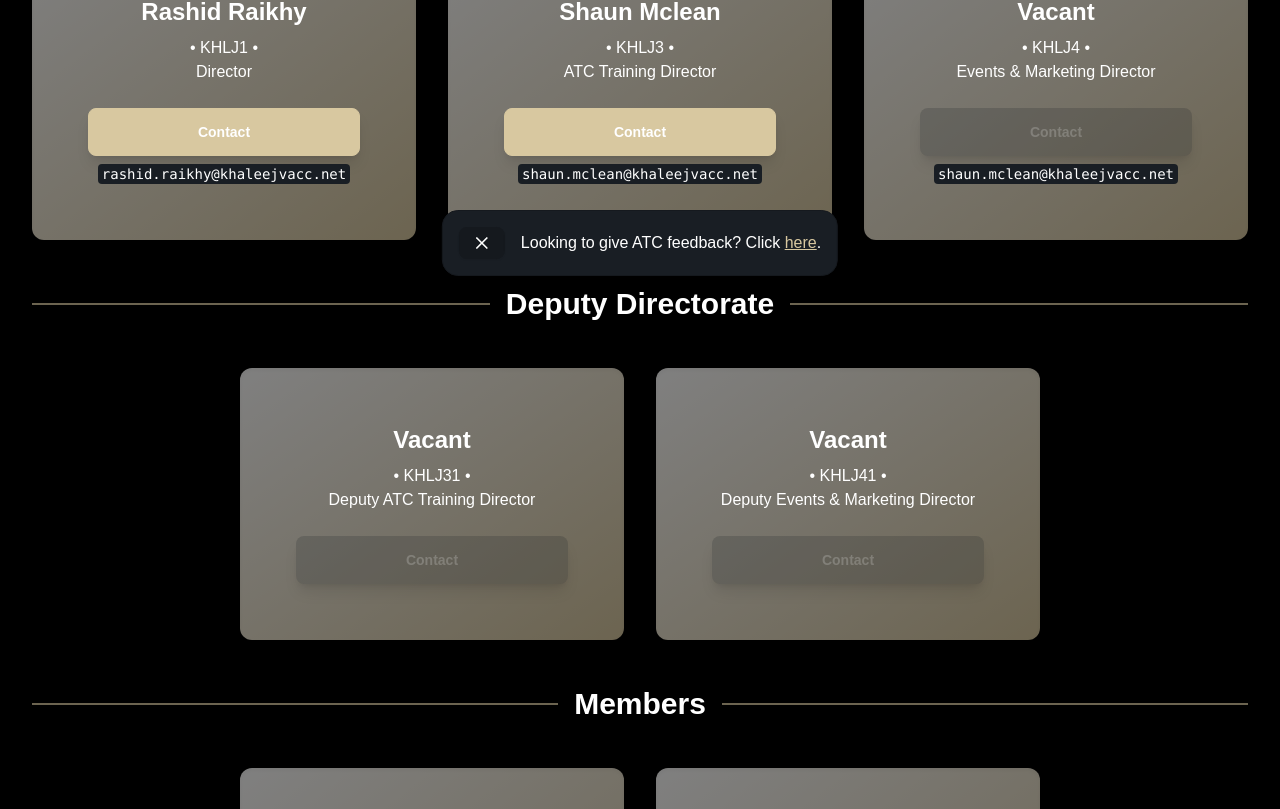
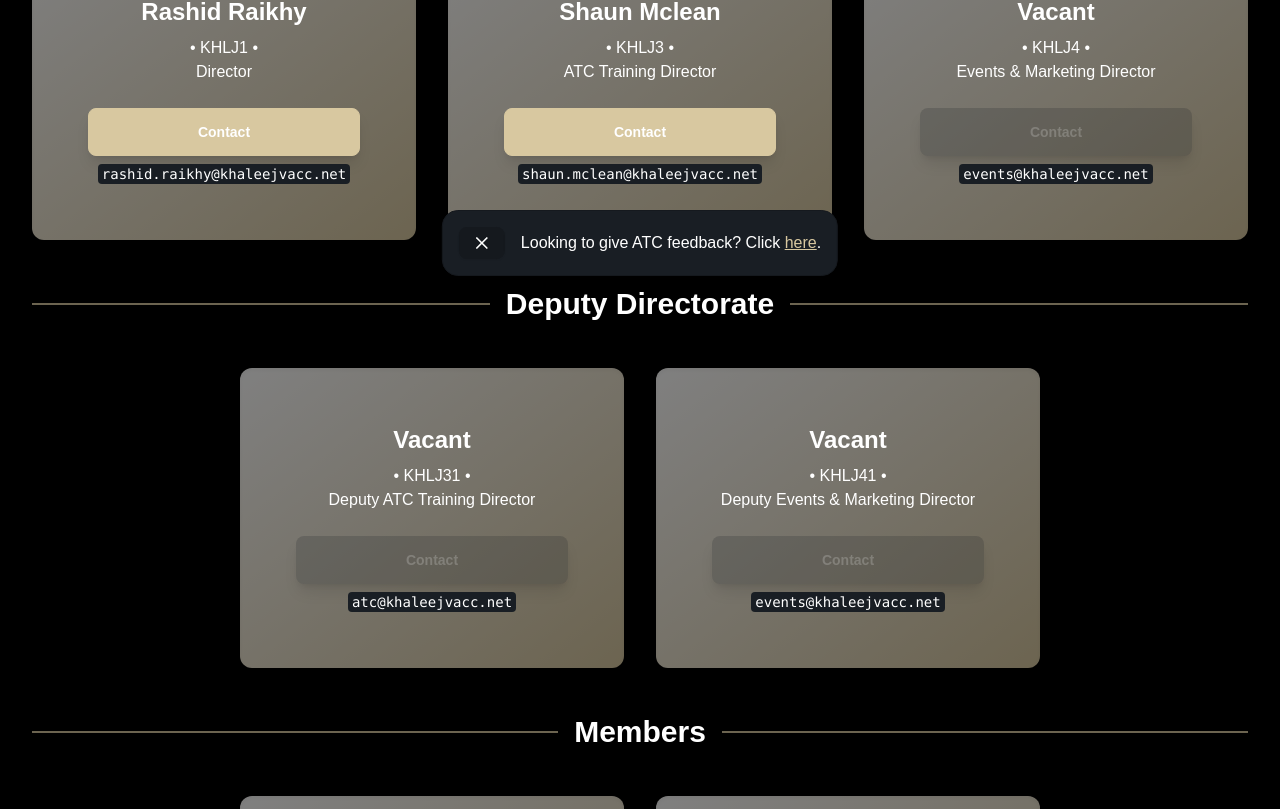
Before and after one commit to iamwookie/khaleej-web, a SvelteKit app: page /staff in a window 1280 px wide. Shown: the part 508-1317 px from the top of the page. Built offline with nearby package versions, Linux system fonts and the light colour scheme.

Commit message:
fix: staff emails

```diff
--- a/src/routes/(pages)/staff/+page.svelte
+++ b/src/routes/(pages)/staff/+page.svelte
@@ -60,7 +60,7 @@
 						<h2 class="card-title text-2xl font-bold">Vacant</h2>
 						<span>• KHLJ4 •<br />Events & Marketing Director</span>
 						<button class="btn btn-secondary btn-disabled w-full shadow-lg mt-4">Contact</button>
-						<code class="bg-base-100 rounded text-sm px-1">shaun.mclean@khaleejvacc.net</code>
+						<code class="bg-base-100 rounded text-sm px-1">events@khaleejvacc.net</code>
 					</div>
 				</div>
 			</div>
@@ -77,6 +77,7 @@
 						<h2 class="card-title text-2xl font-bold">Vacant</h2>
 						<span>• KHLJ31 •<br />Deputy ATC Training Director</span>
 						<button class="btn btn-secondary btn-disabled w-full shadow-lg mt-4">Contact</button>
+                        <code class="bg-base-100 rounded text-sm px-1">atc@khaleejvacc.net</code>
 					</div>
 				</div>
 
@@ -89,6 +90,7 @@
 						<h2 class="card-title text-2xl font-bold">Vacant</h2>
 						<span>• KHLJ41 •<br />Deputy Events & Marketing Director</span>
 						<button class="btn btn-secondary btn-disabled w-full shadow-lg mt-4">Contact</button>
+                        <code class="bg-base-100 rounded text-sm px-1">events@khaleejvacc.net</code>
 					</div>
 				</div>
 			</div>
```
